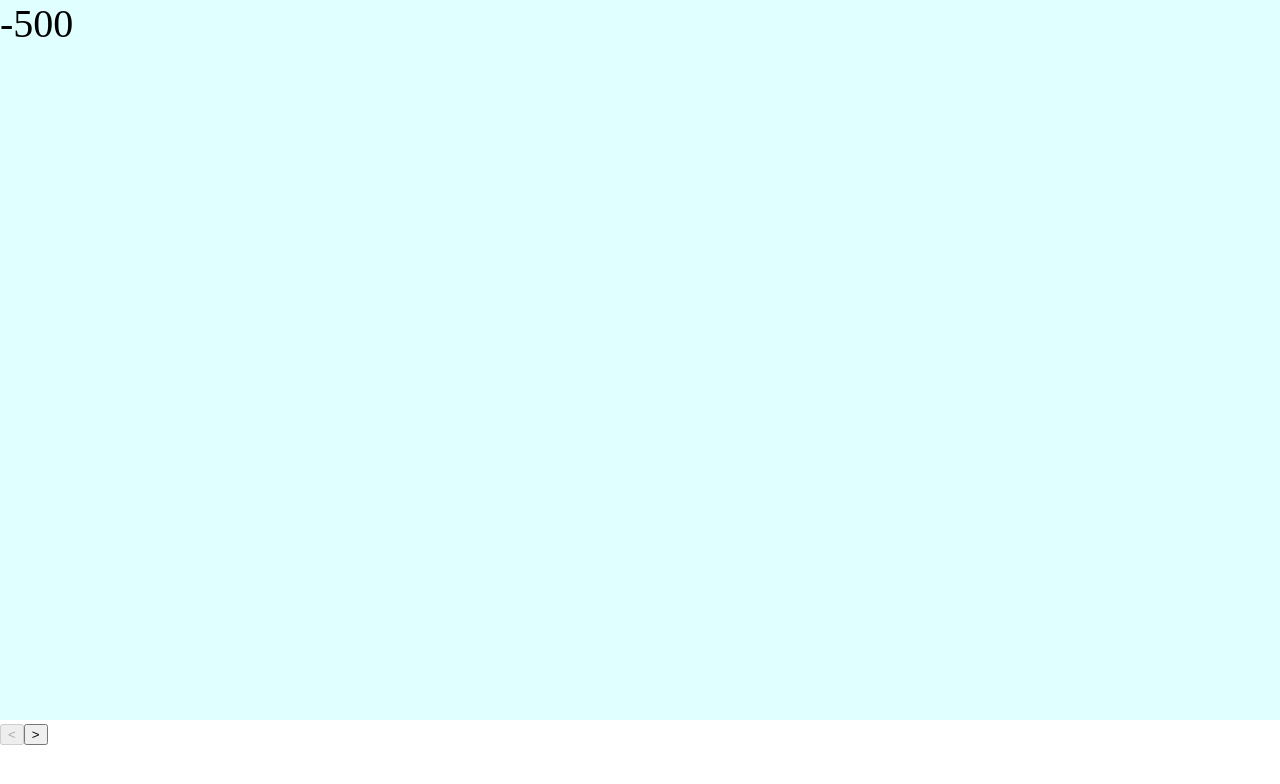
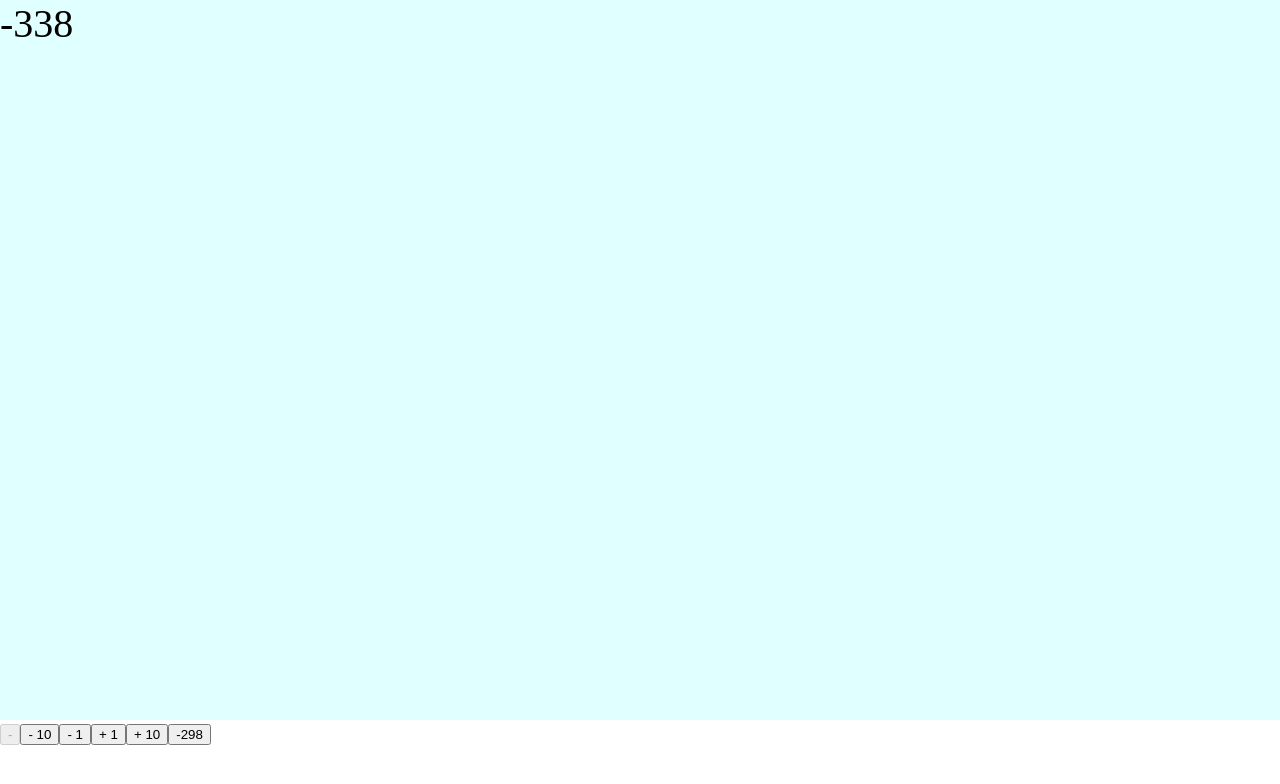
Before and after one commit to jarmop/history-map, a React (Vite) app: page / in a window 1280 px wide. Shown: the top 784 px of the page. Built offline with nearby package versions, Linux system fonts and the light colour scheme.

Commit message:
Browse years freely

```diff
--- a/src/customMap/CustomMap.tsx
+++ b/src/customMap/CustomMap.tsx
@@ -122,12 +122,11 @@ function Foo({ points, mouseXY }: FooProps) {
 }
 
 interface CustomMapProps {
-  states: { borders: number[][][]; cities: number[][] }[]
   islands: Path[]
   stateBorders: Path[][]
 }
 
-export function CustomMap({ states, islands, stateBorders }: CustomMapProps) {
+export function CustomMap({ islands, stateBorders }: CustomMapProps) {
   const [zoom, setZoom] = useState(storage.getZoom())
   const [xy, setXy] = useState(storage.getXy())
   const [activeBorder, setActiveBorder] = useState('')
--- a/src/storage.ts
+++ b/src/storage.ts
@@ -1,10 +1,10 @@
 type Storage = {
-  yearIndex: number
+  year: number
   zoom: number
   xy: number[]
 }
 
-const defaultStorage = { yearIndex: 0, zoom: 1, xy: [0, 0] }
+const defaultStorage = { year: 0, zoom: 1, xy: [0, 0] }
 
 const storageKey = 'history-map'
 
@@ -17,13 +17,13 @@ function setStorage(storage: Storage) {
   localStorage.setItem(storageKey, JSON.stringify(storage))
 }
 
-export function getYearIndex() {
+export function getYear() {
   const storage = getStorage()
-  return storage && storage.yearIndex
+  return storage && storage.year
 }
 
-export function setYearIndex(yearIndex: number) {
-  setData({ yearIndex })
+export function setYear(year: number) {
+  setData({ year })
 }
 
 export function getZoom() {
--- a/src/world/World.tsx
+++ b/src/world/World.tsx
@@ -1,77 +1,51 @@
 import { useEffect, useState } from 'react'
-import { CustomMap, NewRegion } from '../customMap/CustomMap'
-import { latLonByName } from '../customMap/latLonByName'
+import { CustomMap } from '../customMap/CustomMap'
 import * as storage from '../storage'
-import { romanRepublic } from './romanRepublic'
-import { romanEmpire } from './romanEmpire'
-import { westernRomanEmpire } from './westernRomanEmpire'
-import { byzantineEmpire } from './byzantineEmpire'
-import { franks } from './franks'
-import { w843 } from './843'
-import { State } from './types'
-import { w888 } from './888'
-import { w1075 } from './1075'
-import { w720 } from './720'
-import { getLatLonByName } from '../customMap/helpers'
-import { useData } from './useData'
-
-const world: Record<number, State[]> = {}
-const states = [
-  romanRepublic,
-  romanEmpire,
-  byzantineEmpire,
-  westernRomanEmpire,
-  franks,
-]
-
-states.forEach((state) => {
-  Object.keys(state)
-    .map((year) => parseInt(year))
-    .forEach((year) => {
-      if (!world[year]) {
-        world[year] = []
-      }
-      world[year].push(state[year])
-    })
-})
-
-world[720] = w720
-world[843] = w843
-world[888] = w888
-world[1075] = w1075
-
-const years = Object.keys(world)
-  .map((year) => parseInt(year))
-  .sort((a, b) => a - b)
+import { useData, useYears } from './useData'
 
 export function World() {
-  const [yearIndex, setYearIndex] = useState(storage.getYearIndex())
+  const years = useYears()
+  const [year, setYear] = useState(storage.getYear() || years[0])
 
-  useEffect(() => storage.setYearIndex(yearIndex), [yearIndex])
+  useEffect(() => storage.setYear(year), [year])
 
-  const year = years[yearIndex]
-  const states = world[year].map((state) => ({
-    borders: state.borders.map((border) => border.map(getLatLonByName)),
-    cities: state.cities.map((name) => latLonByName[name]),
-  }))
+  const { islands, stateBorders } = useData(year)
 
-  const data = useData(year)
+  let yearOfPreviousChange: number | undefined = undefined
+  let yearOfNextChange: number | undefined = undefined
+  years.forEach((testYear) => {
+    if (testYear < year) {
+      yearOfPreviousChange = testYear
+    }
+
+    if (yearOfNextChange === undefined && testYear > year) {
+      yearOfNextChange = testYear
+    }
+  })
 
   return (
     <div>
       <div style={{ position: 'fixed', fontSize: '40px' }}>{year}</div>
-      <CustomMap states={states} islands={data.islands} stateBorders={ data.stateBorders} />
+      <CustomMap islands={islands} stateBorders={stateBorders} />
       <button
-        onClick={() => setYearIndex(yearIndex - 1)}
-        disabled={yearIndex === 0}
+        onClick={() =>
+          yearOfPreviousChange !== undefined && setYear(yearOfPreviousChange)
+        }
+        disabled={yearOfPreviousChange === undefined}
       >
-        {'<'}
+        {yearOfPreviousChange || '-'}
       </button>
+      <button onClick={() => setYear(year - 10)}>{'- 10'}</button>
+      <button onClick={() => setYear(year - 1)}>{'- 1'}</button>
+      <button onClick={() => setYear(year + 1)}>{'+ 1'}</button>
+      <button onClick={() => setYear(year + 10)}>{'+ 10'}</button>
       <button
-        onClick={() => setYearIndex(yearIndex + 1)}
-        disabled={yearIndex === years.length - 1}
+        onClick={() =>
+          yearOfNextChange !== undefined && setYear(yearOfNextChange)
+        }
+        disabled={yearOfNextChange === undefined}
       >
-        {'>'}
+        {yearOfNextChange || '-'}
       </button>
     </div>
   )
--- a/src/world/useData.ts
+++ b/src/world/useData.ts
@@ -1,6 +1,6 @@
 import { eurasiaAfrica } from '../customMap/continents'
 import { islandBorders, islandRegions } from '../customMap/islands'
-import { BorderSlice, Path, World } from './data'
+import { BorderSlice, Path, State, World } from './data'
 import { romanRepublicObject } from './romanRepublic'
 
 const data: World = {
@@ -26,12 +26,29 @@ function isBorderSlice(border: Path | BorderSlice): border is BorderSlice {
   return border.hasOwnProperty('borderId')
 }
 
+function findRegions(state: State, year: number) {
+  const yearsOfChange = Object.keys(state.regionsByYear)
+  const yearString = yearsOfChange.find((testYear, i) => {
+    const currentYear = parseInt(testYear)
+    const nextYear =
+      i < yearsOfChange.length - 1 && parseInt(yearsOfChange[i + 1])
+    return currentYear <= year && (!nextYear || nextYear > year)
+  })
+  if (!yearString) {
+    return undefined
+  }
+
+  return state.regionsByYear[parseInt(yearString)]
+}
+
 export function useData(year: number) {
-  // return {islands: data.regions.map(region => region.borderIds.map(id => ))}
   const stateBorders: Path[][] = []
+  const years = Array.from(
+    new Set(data.states.flatMap((state) => Object.keys(state).map(parseInt)))
+  )
 
   data.states.forEach((state) => {
-    const regions = state.regionsByYear[year]
+    const regions = findRegions(state, year)
     if (!regions) {
       return
     }
@@ -58,5 +75,21 @@ export function useData(year: number) {
     stateBorders.push(regionBorders)
   })
 
-  return { islands: data.borders.map((border) => border.path), stateBorders }
+  return {
+    islands: data.borders.map((border) => border.path),
+    stateBorders,
+    years,
+  }
 }
+
+export function useYears() {
+  const years = Array.from(
+    new Set(
+      data.states.flatMap((state) =>
+        Object.keys(state.regionsByYear).map((year) => parseInt(year))
+      )
+    )
+  )
+
+  return years
+}
```
